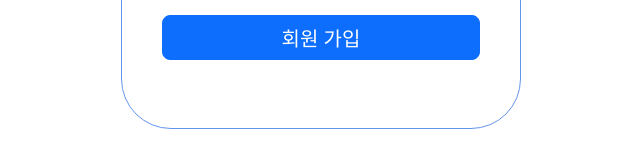
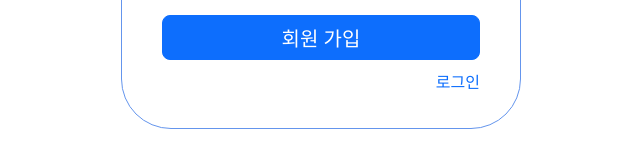
Before and after one commit to Baboomba/data-warehouse, a React (Create React App) app: page /register in a window 1280 px wide. Shown: the part 496-656 px from the top of the page, without its empty margins (319-959 px from the left). Built offline with nearby package versions, Linux system fonts and the light colour scheme.

Commit message:
add login link below the register btn

```diff
--- a/src/page/register/Register.css
+++ b/src/page/register/Register.css
@@ -34,3 +34,12 @@
     font-size: 13px;
     padding-bottom: 10px;
 }
+
+.login-link {
+    display: flex;
+    justify-content: right;
+}
+
+.login-link label:hover {
+    text-decoration: underline;
+}
--- a/src/page/register/Register.jsx
+++ b/src/page/register/Register.jsx
@@ -2,7 +2,7 @@ import { useEffect, useState } from "react";
 import { Form, Button } from "react-bootstrap";
 import axios from "axios";
 import './Register.css';
-import { useNavigate } from "react-router-dom";
+import { useNavigate, Link } from "react-router-dom";
 
 
 const TopLabel = () => {
@@ -58,6 +58,16 @@ const RegisterBtn = ({ onRegister }) => {
             >
                 <label>회원 가입</label>
             </Button>
+        </div>
+    );
+};
+
+const LoginLink = () => {
+    return (
+        <div className="login-link">
+            <Link to='/login'>
+                <label>로그인</label>
+            </Link>
         </div>
     );
 };
@@ -154,6 +164,7 @@ const RegisterForm = () => {
                 <label>{responseMsg()}</label>
             </div>
             <RegisterBtn onRegister={handleRegister} />
+            <LoginLink />
         </div>
     );
 };
```
